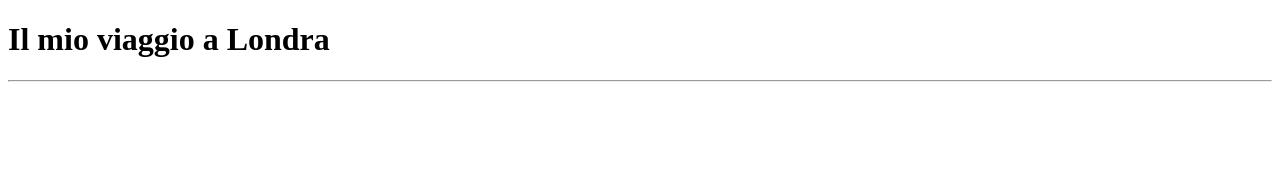
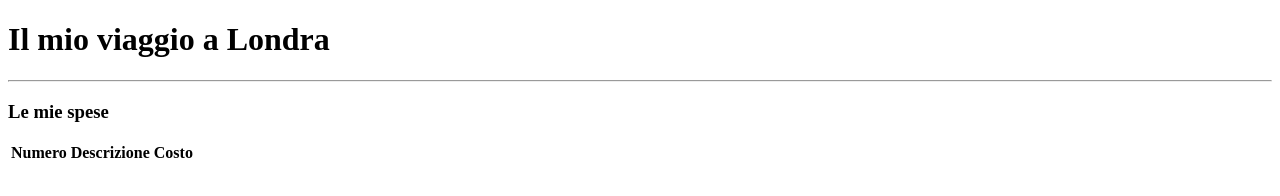
Before and after one commit to Framae/html-london-trip, a plain HTML site: page index.html in a window 1280 px wide. Drawn offline with Linux system fonts and the light colour scheme.

Commit message:
aggiunta table

```diff
--- a/index.html
+++ b/index.html
@@ -9,6 +9,11 @@
 <body>
     <h1>Il mio viaggio a Londra</h1>
     <hr>
-    <h3></h3>
+    <h3>Le mie spese</h3>
+    <table>
+        <th><strong>Numero</strong></th>
+        <th><strong>Descrizione</strong></th>
+        <th><strong>Costo</strong></th>
+    </table>
 </body>
 </html>
```
